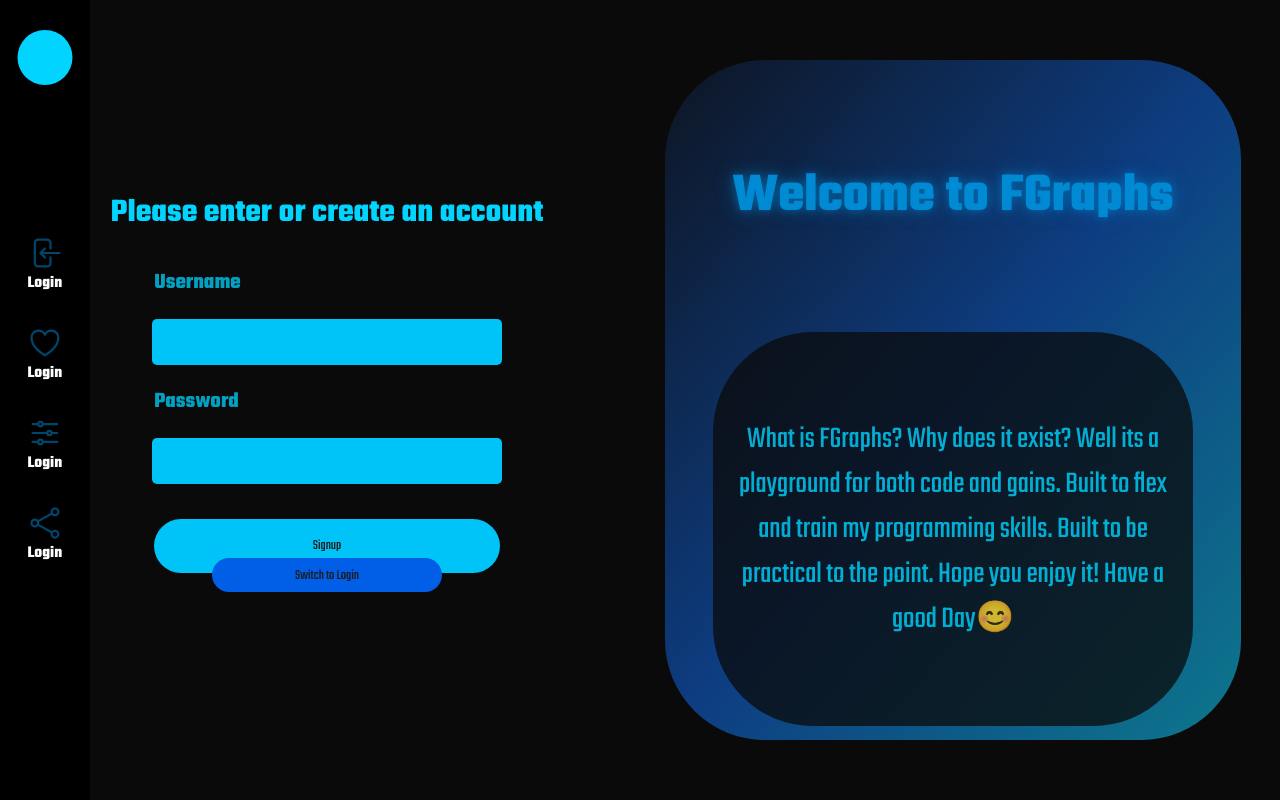
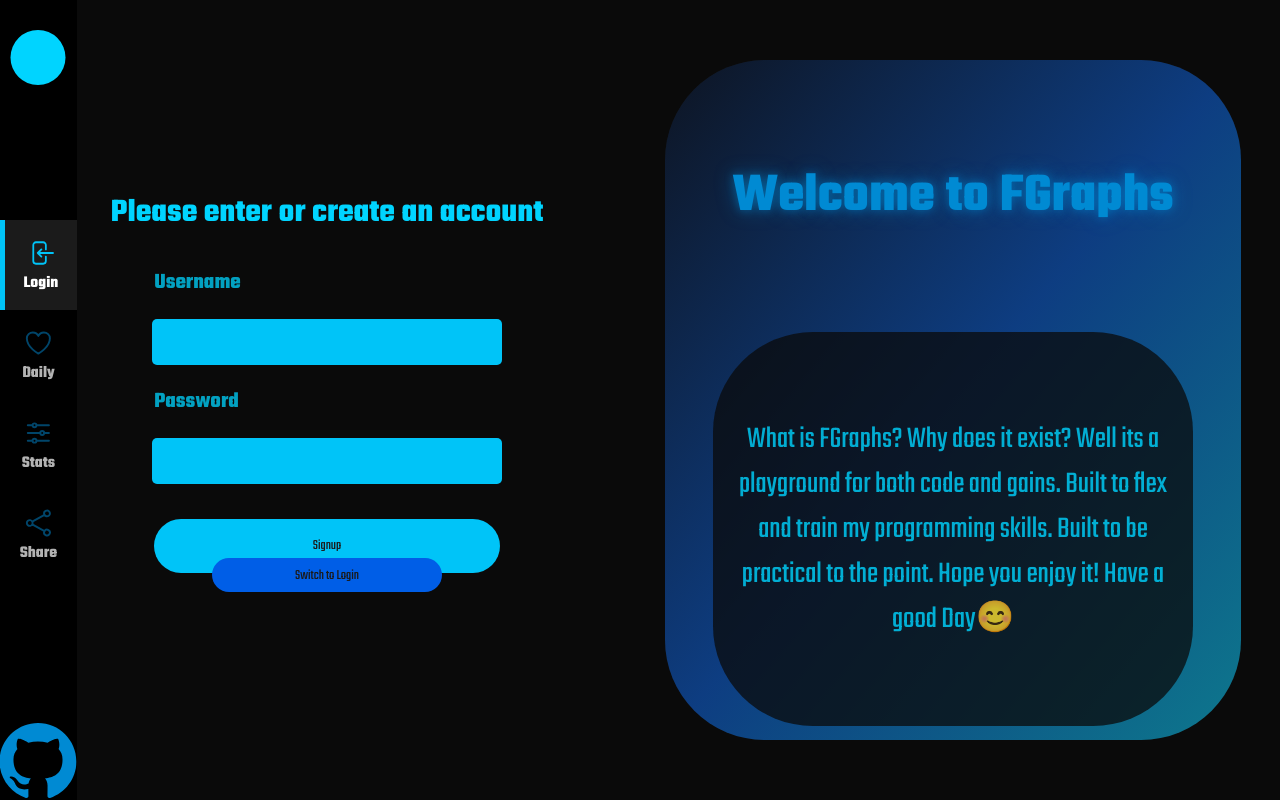
Before and after one commit to TheHeartstriker/FitnessApp, a React (Vite) app in the folder FitnessApp/: page /login in a window 1280 px wide. Built offline with nearby package versions, Linux system fonts and the light colour scheme.

Commit message:
Linking
Added the proper path linking, naming and some other small touch ups

```diff
--- a/FitnessApp/src/NavBar/Nav.css
+++ b/FitnessApp/src/NavBar/Nav.css
@@ -18,7 +18,7 @@
 
 .NavContainer {
   position: absolute;
-  width: 7%;
+  width: 6%;
   height: 100vh;
   display: flex;
   flex-direction: column;
@@ -56,13 +56,16 @@
   align-items: center;
   flex-direction: column;
   box-sizing: border-box;
-  transition: background-color 0.2s, opacity 0.2s, border-left 0.2s;
+  transition: background-color 0.3s ease-in-out, opacity 0.3s ease-in-out,
+    border-left 0.3s ease-in-out, color 0.3s ease-in-out;
+  cursor: pointer;
 }
 
 .NavIcon h1 {
   margin: 0;
   font-size: 1.5rem;
   color: var(--Text-White);
+  opacity: 0.7;
 }
 
 .Icon {
@@ -75,6 +78,31 @@
 .NavIcon:hover {
   background-color: var(--Card-Basic);
   border-left: var(--Blue-1) 5px solid;
+  opacity: 1;
+}
+
+.NavIcon:hover .Icon {
+  opacity: 1;
+  color: var(--Blue-1);
+}
+
+.NavIcon:hover h1 {
+  opacity: 1;
+}
+
+.NavIcon.Active {
+  background-color: var(--Card-Basic);
+  border-left: var(--Blue-1) 5px solid;
+  opacity: 1;
+}
+
+.NavIcon.Active h1 {
+  opacity: 1;
+}
+
+.NavIcon.Active .Icon {
+  opacity: 1;
+  color: var(--Blue-1);
 }
 
 .GithubIcon {
@@ -84,4 +112,9 @@
   transform: translateX(-50%);
   width: 100%;
   height: 10%;
+  background-image: url("../Images/Github.svg");
+  background-size: contain;
+  background-repeat: no-repeat;
+  background-position: center;
+  cursor: pointer;
 }
--- a/FitnessApp/src/NavBar/Nav.jsx
+++ b/FitnessApp/src/NavBar/Nav.jsx
@@ -19,28 +19,54 @@ function Nav() {
     setIsCollapsed(!isCollapsed);
   };
 
+  function GithubLink() {
+    window.open(
+      "https://github.com/TheHeartstriker/FitnessApp",
+      "_blank",
+      "noopener noreferrer"
+    );
+  }
+
   return (
     <div className="NavContainer">
       <div className="Ball"></div>
       <div className="NavContent">
-        <div className="NavIcon">
+        <div
+          className={`NavIcon ${
+            location.pathname === "/login" ? "Active" : ""
+          }`}
+          onClick={() => navigate("/login")}
+        >
           <ArrowLeftEndOnRectangleIcon className="Icon"></ArrowLeftEndOnRectangleIcon>
           <h1>Login</h1>
         </div>
-        <div className="NavIcon">
+        <div
+          className={`NavIcon ${
+            location.pathname === "/daily" ? "Active" : ""
+          }`}
+          onClick={() => navigate("/daily")}
+        >
           <HeartIcon className="Icon"></HeartIcon>
-          <h1>Login</h1>
+          <h1>Daily</h1>
         </div>
-        <div className="NavIcon">
+        <div
+          className={`NavIcon ${location.pathname === "/view" ? "Active" : ""}`}
+          onClick={() => navigate("/view")}
+        >
           <AdjustmentsHorizontalIcon className="Icon"></AdjustmentsHorizontalIcon>
-          <h1>Login</h1>
+          <h1>Stats</h1>
         </div>
-        <div className="NavIcon">
+        <div
+          className={`NavIcon ${
+            location.pathname === "/share" ? "Active" : ""
+          }`}
+          onClick={() => navigate("/share")}
+        >
           <ShareIcon className="Icon"></ShareIcon>
-          <h1>Login</h1>
+          <h1>Share</h1>
         </div>
       </div>
-      <div className="GithubIcon"></div>
+      <div className="GithubIcon" onClick={() => GithubLink()}></div>
     </div>
   );
 }
```
Also changed, not shown: FitnessApp/src/Images/Github.svg (added).
